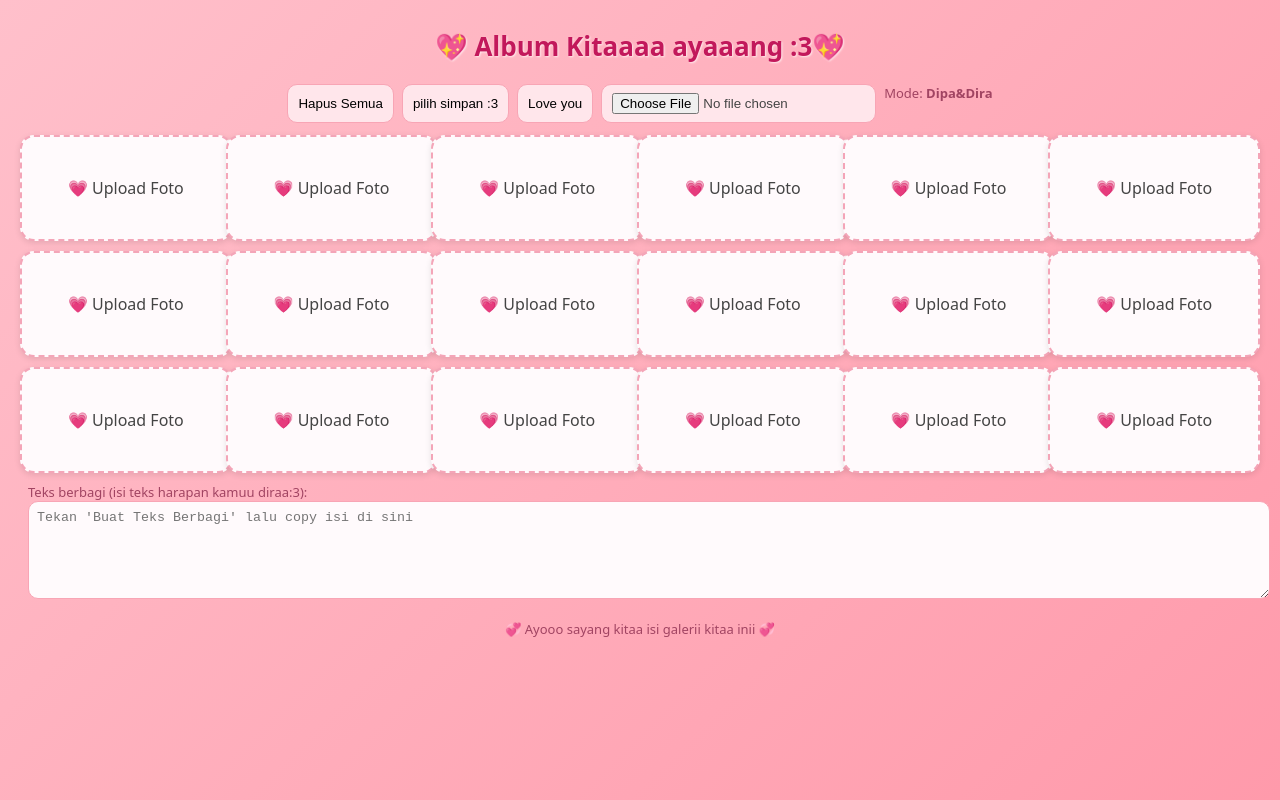
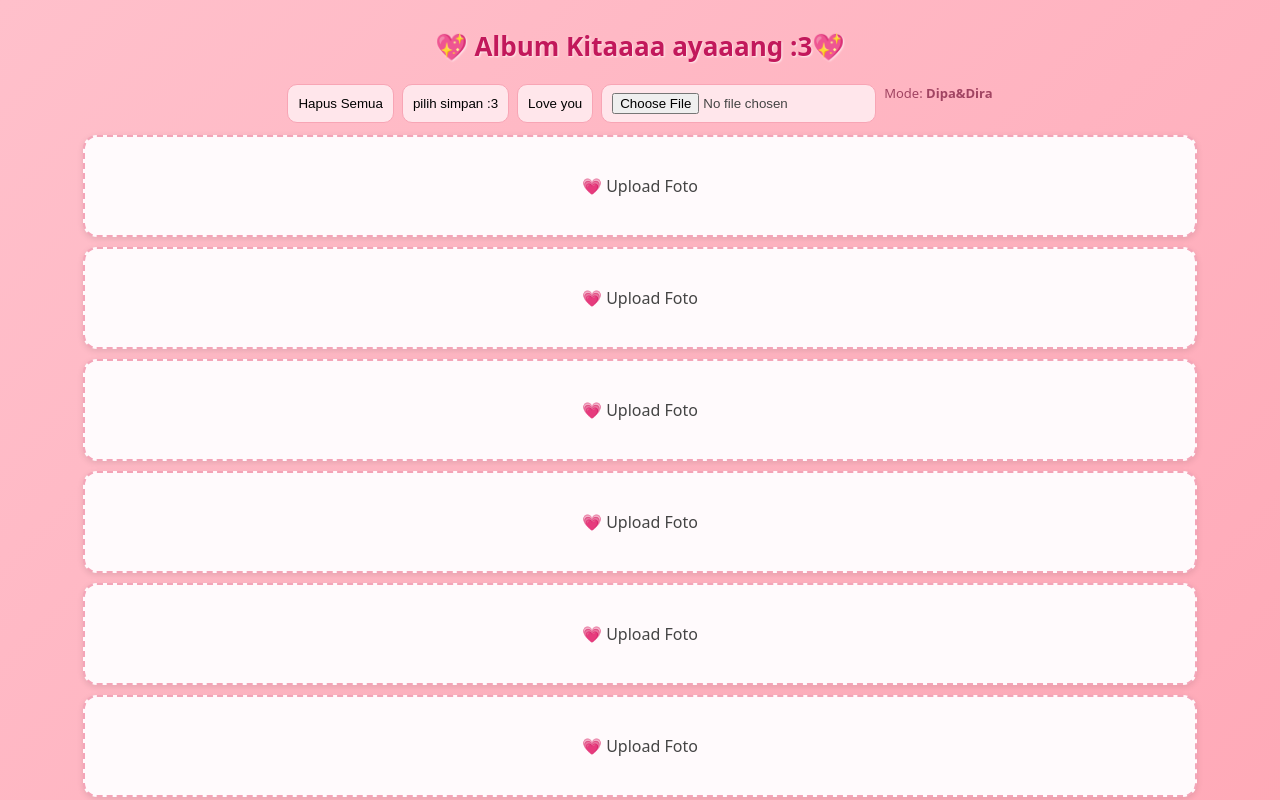
Before and after one commit to dirajayde/Album-kitaa-3, a website: page index.html in a window 1280 px wide. Shown: the top 800 px of the page. Drawn offline with Linux system fonts and the light colour scheme.

Commit message:
index.html

```diff
--- a/index.html
+++ b/index.html
@@ -51,7 +51,7 @@
     }
     .grid{
       display:grid;
-      grid-template-columns:repeat(6,1fr);
+      grid-template-columns:repeat(1,1fr);
       gap:10px;
       justify-items:center;
       animation: fadeInUp 1.2s ease;
@@ -60,14 +60,14 @@
       background:#fffafc;
       border:2px dashed #f4a5b8;
       border-radius:14px;
-      padding:6px;
+      padding:4px;
       min-height:90px;
       display:flex;
       align-items:center;
       justify-content:center;
       position:relative;
       overflow:hidden;
-      width:100%;
+      width:90%;
       box-shadow:0 2px 6px rgba(0,0,0,0.1);
       transition:transform 0.3s, box-shadow 0.3s;
     }
@@ -76,8 +76,8 @@
       box-shadow:0 4px 12px rgba(0,0,0,0.15);
     }
     .slot img{
-      max-width:100%;
-      max-height:120px;
+      max-width:120%;
+      max-height:190px;
       object-fit:cover;
       border-radius:10px;
       animation: fadeIn 0.7s ease-in-out;
```
